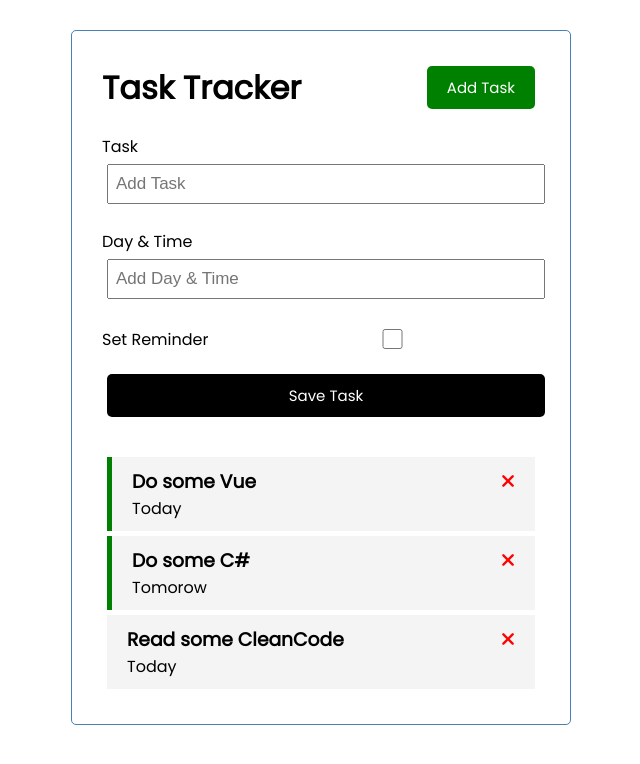
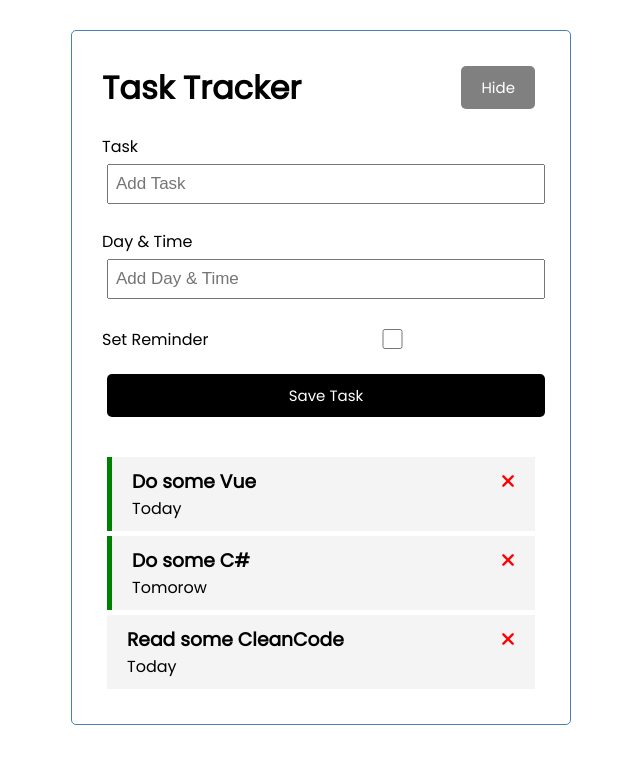
Before and after one commit to chinhquoc01/vue-crash-2022, a Vue app: page / in a window 1280 px wide. Both pictures are taken after a click on the button "Add Task". Shown: the top 764 px of the page, without its empty margins (319-959 px from the left). Built offline with nearby package versions, Linux system fonts and the light colour scheme.

Commit message:
toggle add task

```diff
--- a/src/App.vue
+++ b/src/App.vue
@@ -1,7 +1,9 @@
 <template>
 <div class="container">
-  <Header title="Task Tracker"/>
-  <AddTask @add-task="addTask"/>
+  <Header @toggle-add-task="toggleAddTask" title="Task Tracker" :showAddTask="showAddTask"/>
+  <div v-if="showAddTask">
+    <AddTask @add-task="addTask"/>
+  </div>
   <Tasks @toggle-reminder="toggleReminder" @delete-task="deleteTask" :tasks="tasks"/>
 </div>
 </template>
@@ -18,7 +20,8 @@ export default {
   },
   data() {
     return {
-      tasks: []
+      tasks: [],
+      showAddTask: false
     }
   },
   methods: {
@@ -33,6 +36,9 @@ export default {
     },
     addTask(newTask) {
       this.tasks = [...this.tasks, newTask]
+    },
+    toggleAddTask() {
+      this.showAddTask = !this.showAddTask
     }
   },
   created() {
--- a/src/components/Button.vue
+++ b/src/components/Button.vue
@@ -11,7 +11,7 @@ export default {
     },
     methods: {
         onClick() {
-            console.log('hehee');
+            this.$emit('btn-click')
         }
     }
 }
--- a/src/components/Header.vue
+++ b/src/components/Header.vue
@@ -1,7 +1,10 @@
 <template>
     <header>
         <h1>{{title}}</h1>
-        <Button text="Add Task" color="green"/>
+        <Button @btn-click="$emit('toggle-add-task')"
+                :text="showAddTask ? 'Hide' : 'Add Task'"
+                :color="showAddTask ? 'Gray' : 'Green'"
+                :showAddTask="showAddTask"/>
     </header>
 </template>
 
@@ -16,8 +19,10 @@ export default {
         title: {
             type: String,
             default: 'Hello World'
-        }
-    }
+        },
+        showAddTask: Boolean
+    },
+    emits: ['toggle-add-task']
 }
 </script>
 
```
